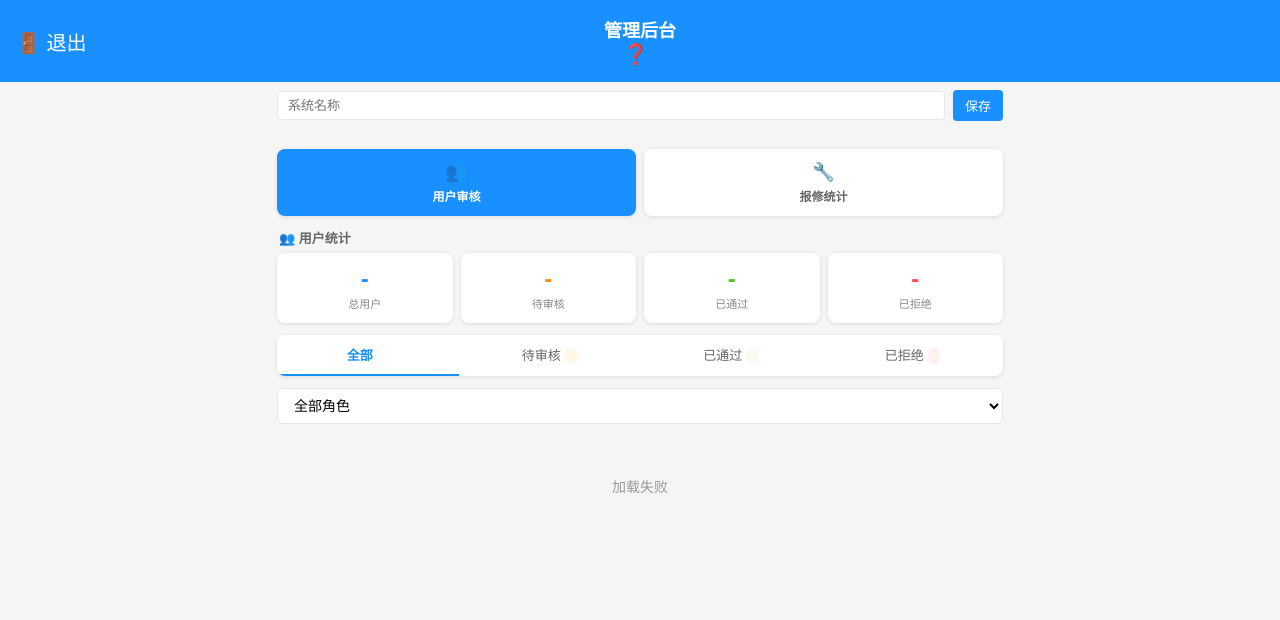
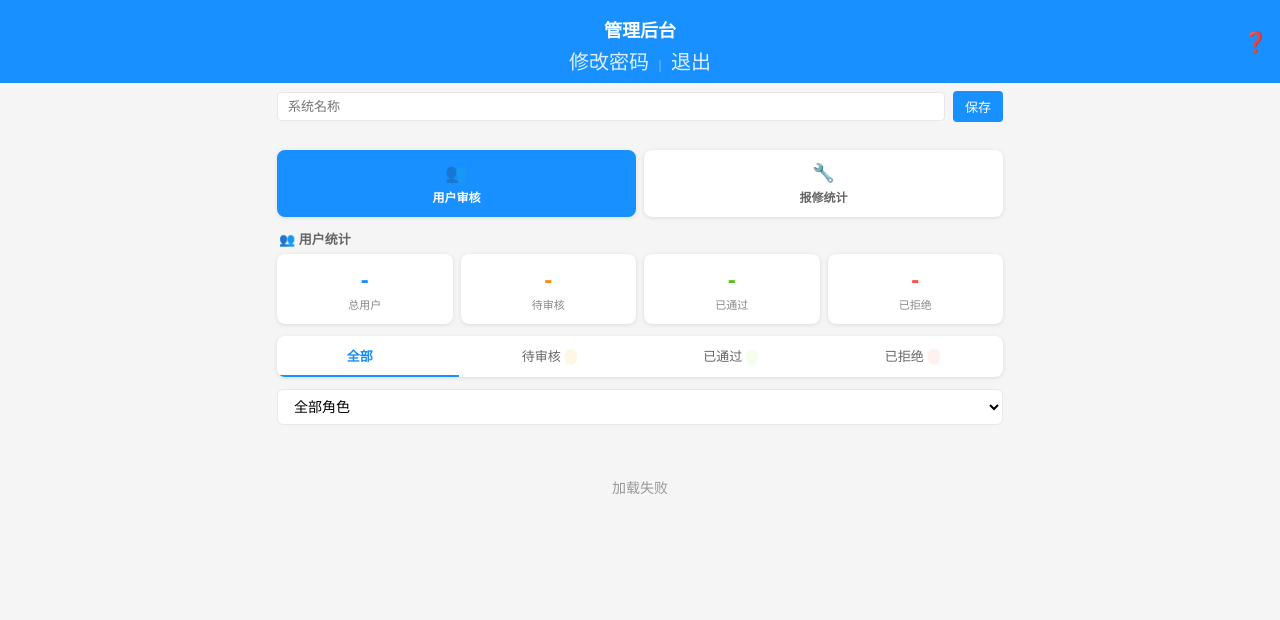
Before and after one commit to ops120/service-desk-system, a plain HTML site: page frontend/admin_users.html in a window 1280 px wide. Drawn offline with Linux system fonts and the light colour scheme; no server answers; sample sign-in values are in the browser's storage.

```diff
--- a/frontend/admin_users.html
+++ b/frontend/admin_users.html
@@ -10,6 +10,9 @@ body{margin:0;font-family:Arial,sans-serif;background:#f5f5f5}
 .header{background:#1890ff;color:#fff;padding:16px;text-align:center;position:relative}
 .header a{position:absolute;left:16px;top:50%;transform:translateY(-50%);color:#fff;text-decoration:none;font-size:20px}
 .header h1{margin:0;font-size:18px}
+.header-right{position:absolute;right:16px;top:50%;transform:translateY(-50%);display:flex;gap:12px;}
+.header-right a{color:#fff;text-decoration:none;font-size:13px;}
+.header-links a{position:static !important;left:auto !important;transform:none !important;}
 /* 主选项卡 */
 .main-tabs{padding:12px 12px 0;max-width:750px;margin:0 auto;display:flex;gap:8px;}
 .main-tab{flex:1;padding:10px 0;text-align:center;background:#fff;border-radius:8px;border:2px solid transparent;font-size:14px;font-weight:600;color:#666;cursor:pointer;box-shadow:0 1px 4px rgba(0,0,0,0.1);transition:all 0.2s;}
@@ -84,10 +87,14 @@ body{margin:0;font-family:Arial,sans-serif;background:#f5f5f5}
 </style>
 </head>
 <body>
-<div class="header">
-<a href="javascript:void(0)" onclick="Utils.logout()">🚪 退出</a>
-<h1 id="pageTitle" style="flex:1;">管理后台</h1>
-<span onclick="showHelp()" style="color:#fff;cursor:pointer;font-size:20px;margin-right:8px;">❓</span>
+<div class="header" style="padding-bottom:8px;">
+  <h1 id="pageTitle" style="margin-bottom:4px;">管理后台</h1>
+  <div class="header-links" style="font-size:12px;opacity:0.85;">
+    <a href="change_password.html" style="color:#fff;text-decoration:none;">修改密码</a>
+    <span style="margin:0 6px;color:rgba(255,255,255,0.5);">|</span>
+    <a href="javascript:Utils.logout()" style="color:#fff;text-decoration:none;">退出</a>
+  </div>
+  <span onclick="showHelp()" style="color:#fff;cursor:pointer;font-size:20px;position:absolute;right:12px;top:50%;transform:translateY(-50%);">❓</span>
 </div>
 
 <!-- 帮助弹窗 -->
```
Also changed, not shown: README.md.
